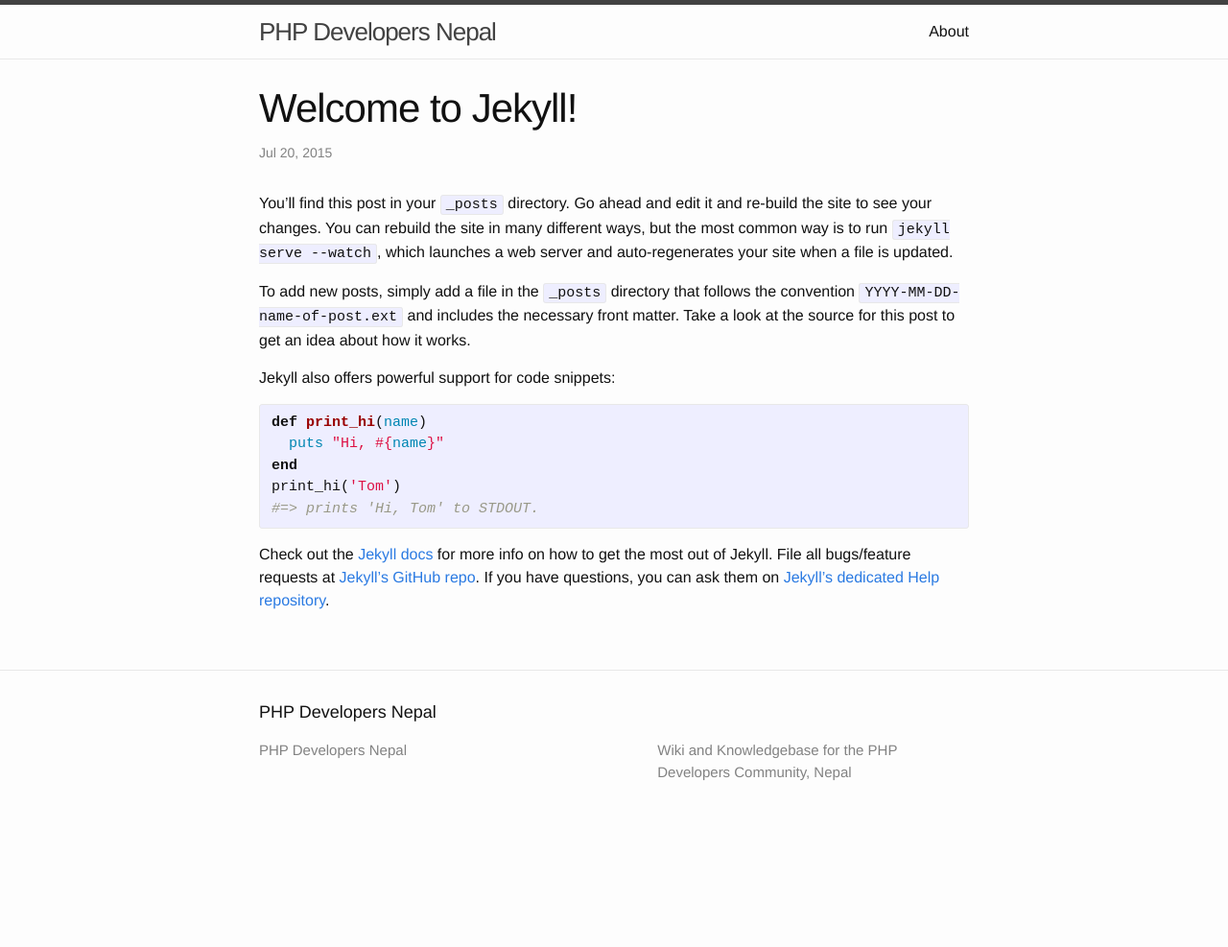
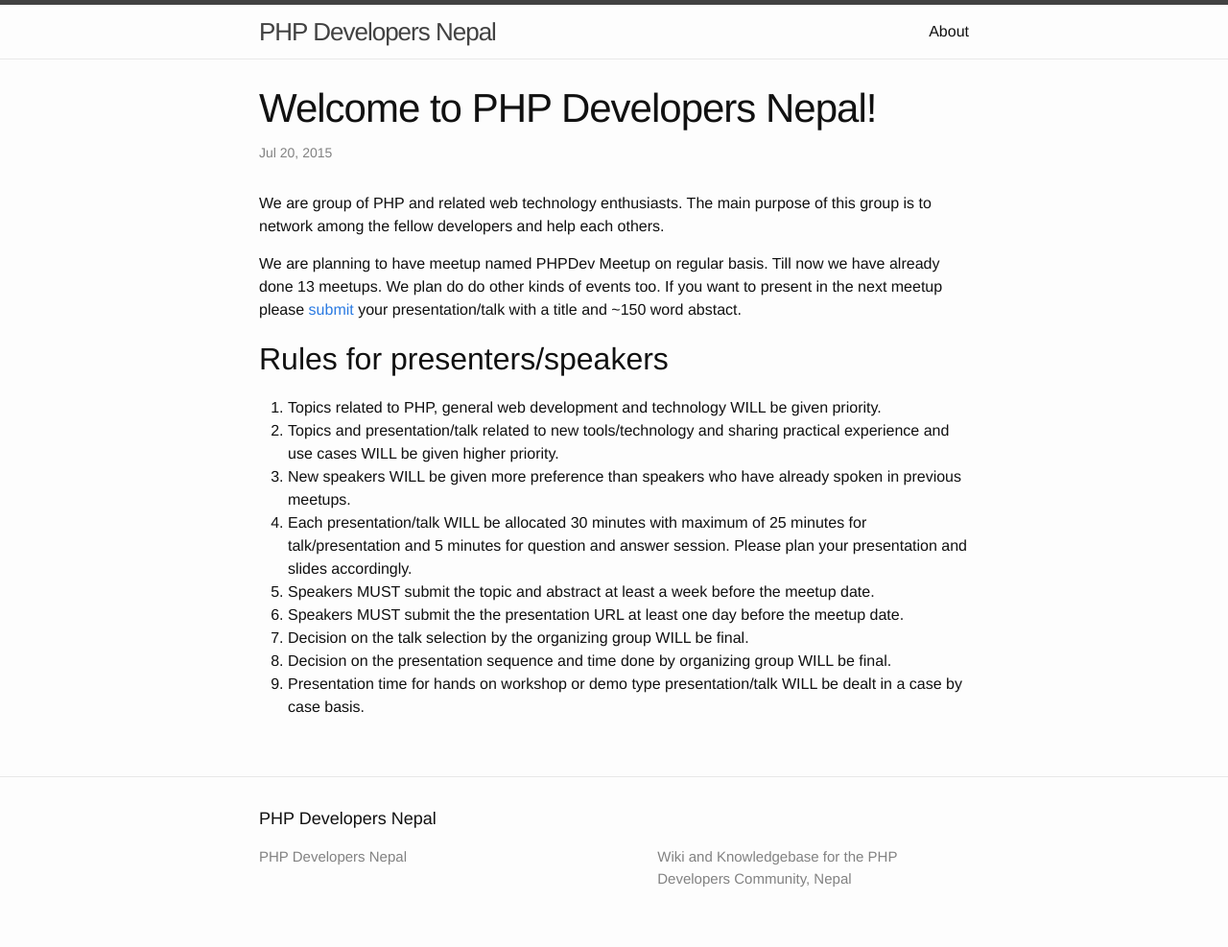
Before and after one commit to developers-nepal/php, a Jekyll site: the page built from _posts/2015-07-20-welcome-to-jekyll.markdown, in a window 1280 px wide. Shown: the whole page at 96% size. Built offline with Jekyll 4.4.1, drawn with Linux system fonts in a browser that asks for light colours; before the commit the page ends 900 px from its top, so only the background shows below that.

Commit message:
Group intro and rules for presenters/speakers
- [x] Adds small group intro
- [x] Adds rules for presenters/speakers

```diff
--- a/_posts/2015-07-20-welcome-to-jekyll.markdown
+++ b/_posts/2015-07-20-welcome-to-jekyll.markdown
@@ -1,25 +1,21 @@
 ---
 layout: post
-title:  "Welcome to Jekyll!"
+title:  "Welcome to PHP Developers Nepal!"
 date:   2015-07-20 22:34:50
-categories: jekyll update
+categories: php
 ---
-You’ll find this post in your `_posts` directory. Go ahead and edit it and re-build the site to see your changes. You can rebuild the site in many different ways, but the most common way is to run `jekyll serve --watch`, which launches a web server and auto-regenerates your site when a file is updated.
+We are group of PHP and related web technology enthusiasts. The main purpose of this group is to network among the fellow developers and help each others.
 
-To add new posts, simply add a file in the `_posts` directory that follows the convention `YYYY-MM-DD-name-of-post.ext` and includes the necessary front matter. Take a look at the source for this post to get an idea about how it works.
+We are planning to have meetup named PHPDev Meetup on regular basis. Till now we have already done 13 meetups. We plan do do other kinds of events too. If you want to present in the next meetup please [submit](http://bit.ly/php-np-talk) your presentation/talk with a title and ~150 word abstact.
 
-Jekyll also offers powerful support for code snippets:
+## Rules for presenters/speakers
 
-{% highlight ruby %}
-def print_hi(name)
-  puts "Hi, #{name}"
-end
-print_hi('Tom')
-#=> prints 'Hi, Tom' to STDOUT.
-{% endhighlight %}
-
-Check out the [Jekyll docs][jekyll] for more info on how to get the most out of Jekyll. File all bugs/feature requests at [Jekyll’s GitHub repo][jekyll-gh]. If you have questions, you can ask them on [Jekyll’s dedicated Help repository][jekyll-help].
-
-[jekyll]:      http://jekyllrb.com
-[jekyll-gh]:   https://github.com/jekyll/jekyll
-[jekyll-help]: https://github.com/jekyll/jekyll-help
+1. Topics related to PHP, general web development and technology WILL be given priority.
+1. Topics and presentation/talk related to new tools/technology and sharing practical experience and use cases WILL be given higher priority.
+1. New speakers WILL be given more preference than speakers who have already spoken in previous meetups.
+1. Each presentation/talk WILL be allocated 30 minutes with maximum of 25 minutes for talk/presentation and 5 minutes for question and answer session. Please plan your presentation and slides accordingly.
+1. Speakers MUST submit the topic and abstract at least a week before the meetup date.
+1. Speakers MUST submit the the presentation URL at least one day before the meetup date.
+1. Decision on the talk selection by the organizing group WILL be final.
+1. Decision on the presentation sequence and time done by organizing group WILL be final.
+1. Presentation time for hands on workshop or demo type presentation/talk WILL be dealt in a case by case basis.
```
